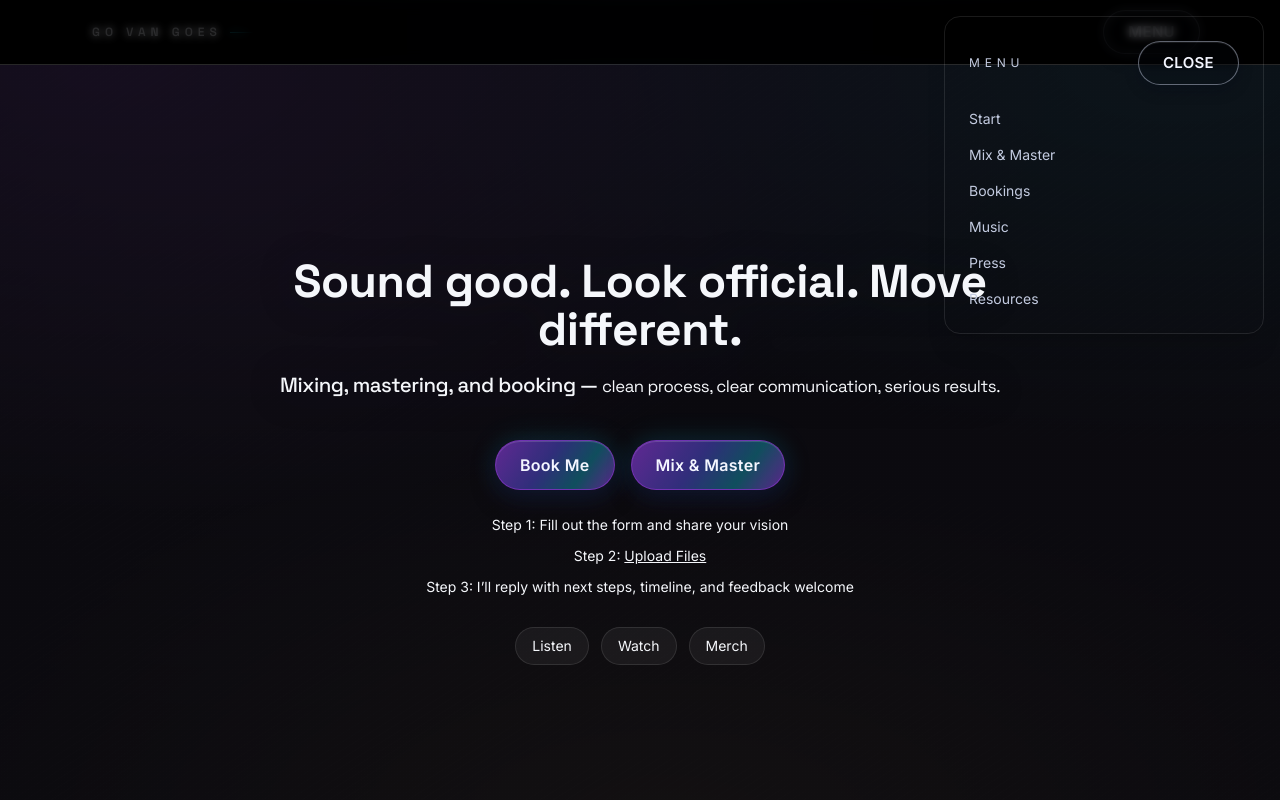
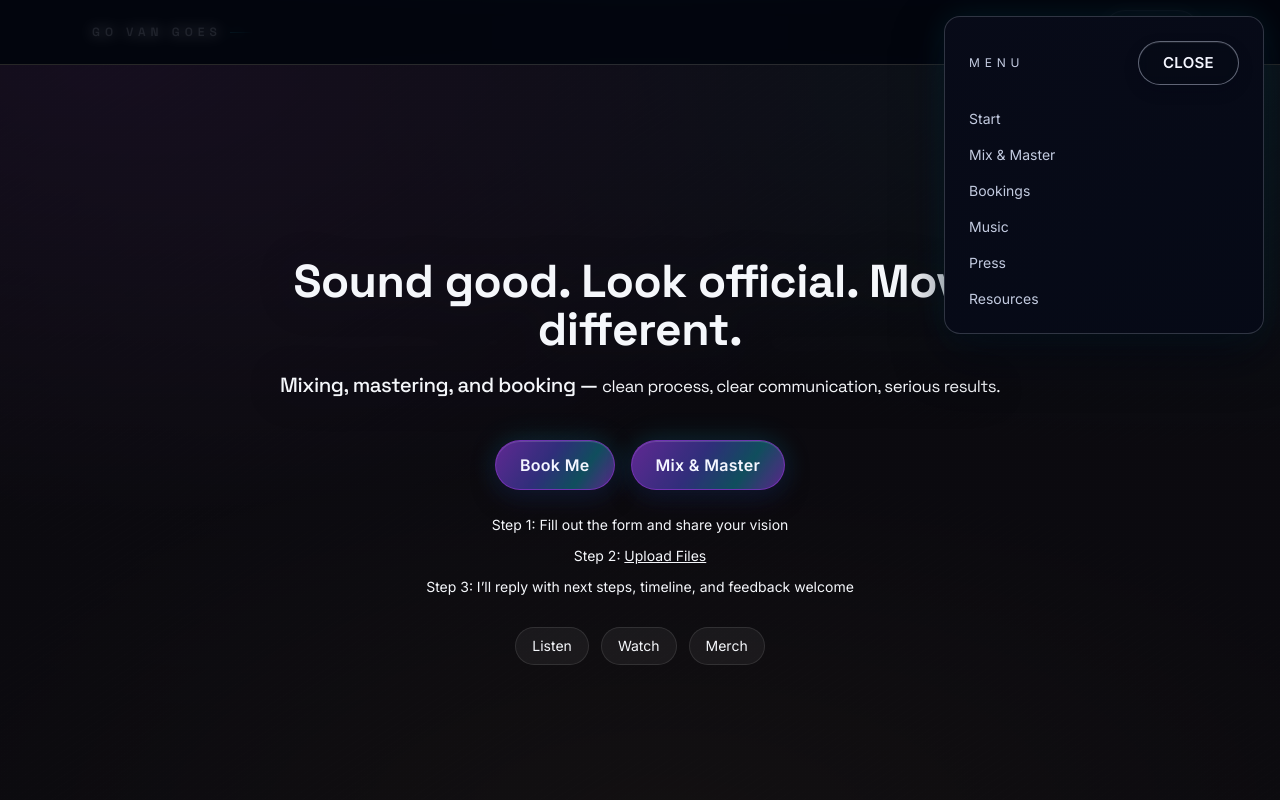
Before and after one commit to govangoes/calamari-crystal-site, a React (Vite) app: page / in a window 1280 px wide. Both pictures are taken after a click on the button "MENU". Shown: the top 800 px of the page. Built offline with nearby package versions, Linux system fonts and the light colour scheme; no server answers.

Commit message:
style: polish menu motion and interactive states

```diff
--- a/src/components/TopNav.jsx
+++ b/src/components/TopNav.jsx
@@ -1,8 +1,11 @@
-import { useState } from "react";
+import { useCallback, useEffect, useState } from "react";
 import GhostButton from "./ui/GhostButton.jsx";
 
+const MENU_TRANSITION_MS = 240;
+
 export default function TopNav() {
-  const [isOpen, setIsOpen] = useState(false);
+  const [isMenuMounted, setIsMenuMounted] = useState(false);
+  const [isMenuOpen, setIsMenuOpen] = useState(false);
   const baseUrl = import.meta.env.BASE_URL;
   const menuItems = [
     { label: "Start", href: `${baseUrl}#start` },
@@ -12,6 +15,43 @@ export default function TopNav() {
     { label: "Press", href: `${baseUrl}#press` },
     { label: "Resources", href: `${baseUrl}#resources` },
   ];
+
+  const closeMenu = useCallback(() => {
+    setIsMenuOpen(false);
+  }, []);
+
+  const openMenu = useCallback(() => {
+    setIsMenuMounted(true);
+    requestAnimationFrame(() => {
+      setIsMenuOpen(true);
+    });
+  }, []);
+
+  useEffect(() => {
+    if (!isMenuMounted) return undefined;
+    if (isMenuOpen) return undefined;
+
+    const timer = window.setTimeout(() => {
+      setIsMenuMounted(false);
+    }, MENU_TRANSITION_MS);
+
+    return () => {
+      window.clearTimeout(timer);
+    };
+  }, [isMenuMounted, isMenuOpen]);
+
+  useEffect(() => {
+    if (!isMenuMounted) return undefined;
+
+    const handleKeyDown = (event) => {
+      if (event.key === "Escape") {
+        closeMenu();
+      }
+    };
+
+    window.addEventListener("keydown", handleKeyDown);
+    return () => window.removeEventListener("keydown", handleKeyDown);
+  }, [closeMenu, isMenuMounted]);
 
   return (
     <header className="sticky top-0 z-50 border-b border-white/15 bg-black/70 backdrop-blur">
@@ -28,31 +68,29 @@ export default function TopNav() {
         </a>
         <GhostButton
           className="px-4 py-2 text-[0.64rem] font-medium uppercase tracking-[0.3em]"
-          aria-expanded={isOpen}
+          aria-expanded={isMenuOpen}
           aria-controls="site-menu"
-          onClick={() => setIsOpen(true)}
+          onClick={openMenu}
         >
           Menu
         </GhostButton>
       </div>
 
-      {isOpen && (
-        <div className="fixed inset-0 z-50 bg-black/60 backdrop-blur-sm">
+      {isMenuMounted && (
+        <div className={`menu-overlay ${isMenuOpen ? "menu-overlay--open" : ""}`}>
+          <div className="menu-overlay__backdrop" aria-hidden />
           <button
             type="button"
-            className="absolute inset-0 cursor-default"
+            className="absolute inset-0 z-[1] cursor-default"
             aria-label="Close menu"
-            onClick={() => setIsOpen(false)}
+            onClick={closeMenu}
           />
-          <div
-            id="site-menu"
-            className="absolute right-4 top-4 w-[min(20rem,92vw)] rounded-2xl border border-white/10 bg-ink/95 p-6 shadow-xl"
-          >
+          <div id="site-menu" className="menu-overlay__panel">
             <div className="flex items-center justify-between">
               <span className="text-xs uppercase tracking-[0.4em] text-muted">Menu</span>
               <GhostButton
                 className="px-3 py-1.5 text-[0.62rem] uppercase tracking-[0.28em]"
-                onClick={() => setIsOpen(false)}
+                onClick={closeMenu}
               >
                 Close
               </GhostButton>
@@ -62,8 +100,8 @@ export default function TopNav() {
                 <a
                   key={item.label}
                   href={item.href}
-                  className="text-muted transition hover:text-crystal"
-                  onClick={() => setIsOpen(false)}
+                  className="text-muted transition hover:text-crystal focus-visible:outline-none focus-visible:ring-2 focus-visible:ring-crystal/60 focus-visible:ring-offset-2 focus-visible:ring-offset-ink"
+                  onClick={closeMenu}
                 >
                   {item.label}
                 </a>
--- a/src/index.css
+++ b/src/index.css
@@ -224,6 +224,60 @@
     @apply relative py-16 md:py-24;
   }
 
+  .menu-overlay {
+    position: fixed;
+    inset: 0;
+    z-index: 50;
+    pointer-events: none;
+  }
+
+  .menu-overlay__backdrop {
+    position: absolute;
+    inset: 0;
+    background: rgba(4, 8, 20, 0.68);
+    opacity: 0;
+    backdrop-filter: blur(1px);
+    transition:
+      opacity 0.24s ease,
+      backdrop-filter 0.24s ease;
+  }
+
+  .menu-overlay__panel {
+    position: absolute;
+    right: 1rem;
+    top: 1rem;
+    z-index: 2;
+    width: min(20rem, 92vw);
+    border-radius: 1rem;
+    border: 1px solid rgba(195, 203, 224, 0.22);
+    background:
+      linear-gradient(145deg, rgba(8, 11, 24, 0.96), rgba(6, 10, 22, 0.97)), rgba(8, 11, 24, 0.95);
+    padding: 1.5rem;
+    box-shadow:
+      0 22px 48px rgba(2, 5, 16, 0.6),
+      0 0 32px rgba(34, 211, 238, 0.1);
+    opacity: 0;
+    transform: translateY(-10px) scale(0.96);
+    transform-origin: top right;
+    transition:
+      opacity 0.24s ease,
+      transform 0.24s ease;
+  }
+
+  .menu-overlay--open {
+    pointer-events: auto;
+  }
+
+  .menu-overlay--open .menu-overlay__backdrop {
+    opacity: 1;
+    backdrop-filter: blur(7px);
+  }
+
+  .menu-overlay--open .menu-overlay__panel {
+    opacity: 1;
+    transform: translateY(0) scale(1);
+  }
+
   .scroll-cue {
     @apply absolute left-1/2 -translate-x-1/2 bottom-4 text-white/80 text-xs flex flex-col items-center gap-1;
     animation: floaty 2.4s ease-in-out infinite;
@@ -248,5 +302,10 @@
       transform: none !important;
       animation: none !important;
     }
+
+    .menu-overlay__backdrop,
+    .menu-overlay__panel {
+      transition: none !important;
+    }
   }
 }
```
